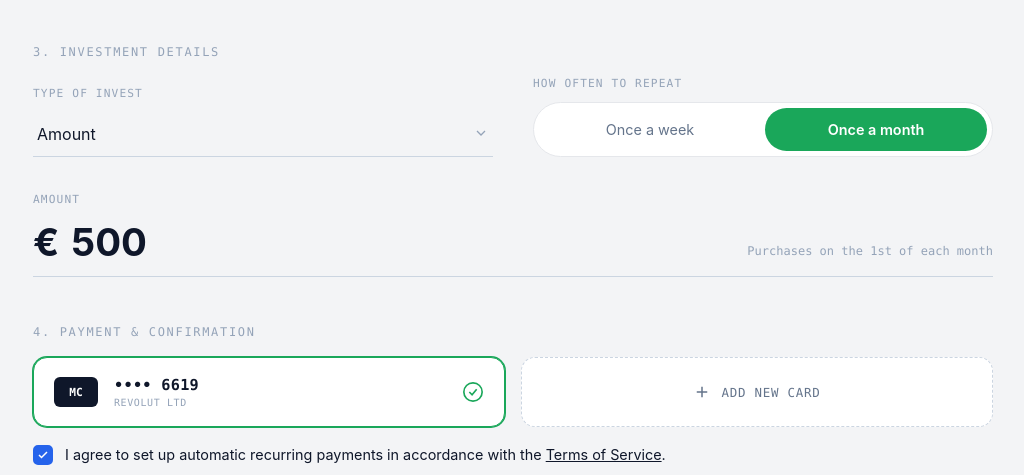
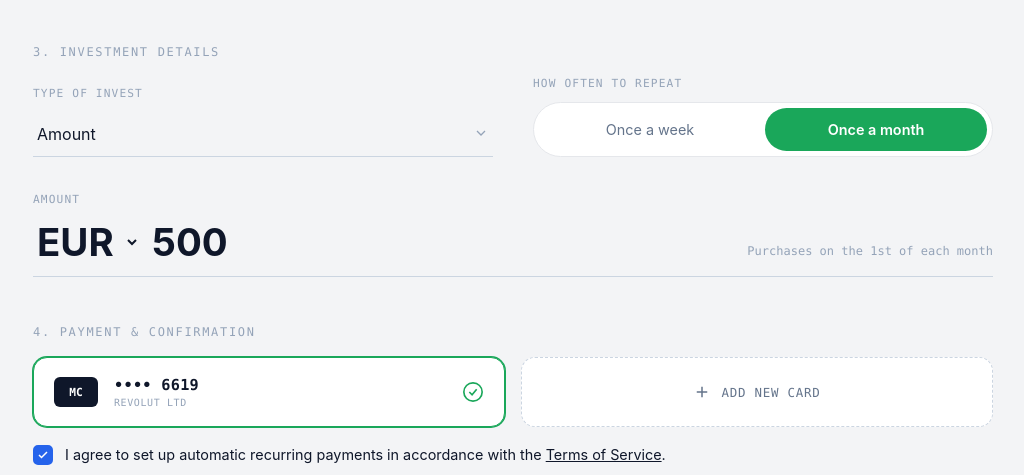
Before and after one commit to mariiashumova1979-collab/Recur, a plain HTML site: page index.html in a window 1280 px wide. Shown: the part 905-1380 px from the top of the page, without its empty margins (127-1151 px from the left). Drawn offline with Linux system fonts and the light colour scheme.

Commit message:
Add files via upload

```diff
--- a/index.html
+++ b/index.html
@@ -118,6 +118,7 @@
   .amount-field:focus-within { border-color: var(--ink); }
   .amount-input-wrap { display: flex; align-items: baseline; gap: 10px; min-width: 0; }
   .amount-prefix { font-size: 2.4rem; font-weight: 700; }
+  .amount-currency { border: none; background: transparent; color: var(--ink); outline: none; cursor: pointer; font-family: var(--sans); padding: 0 6px 0 0; }
   .amount-input { font-size: 2.4rem; font-weight: 700; color: var(--ink); border: none; background: transparent; outline: none; width: 260px; max-width: 100%; font-family: var(--sans); }
   .amount-input::-webkit-outer-spin-button, .amount-input::-webkit-inner-spin-button { -webkit-appearance: none; margin: 0; }
   .amount-input { -moz-appearance: textfield; }
@@ -263,7 +264,10 @@
       <label class="field-label" id="amount-label">Amount</label>
       <div class="amount-field">
         <div class="amount-input-wrap">
-          <span class="amount-prefix" id="amount-prefix">€</span>
+          <select id="amount-prefix" class="amount-prefix amount-currency" aria-label="Currency">
+            <option value="USD">USD</option>
+            <option value="EUR" selected>EUR</option>
+          </select>
           <input type="number" id="amount" class="amount-input" value="500" min="0" step="1">
         </div>
         <div class="amount-hint" id="amount-hint">Purchases on the 1st of each month</div>
@@ -614,7 +618,8 @@ function handleSubmit() {
     $('submit-btn').classList.remove('loading');
     var v = parseFloat($('amount').value);
     var period = state.frequency==='weekly' ? 'every Monday' : 'on the 1st of each month';
-    var what = state.invType==='shares' ? '<strong>'+Math.floor(v)+' shares</strong> of' : '<strong>€'+v.toFixed(2)+'</strong> in';
+    var currency = $('amount-prefix').value || 'EUR';
+    var what = state.invType==='shares' ? '<strong>'+Math.floor(v)+' shares</strong> of' : '<strong>'+currency+' '+v.toFixed(2)+'</strong> in';
     $('summary-text').innerHTML = 'You will invest '+what+' <strong>'+state.selected.ticker+'</strong> '+period+', funded from your Revolut card ending 6619.';
     $('summary-panel').classList.add('visible');
     if (state.firstSchedule) { confetti(); localStorage.setItem('hasSchedule','1'); state.firstSchedule=false; toast('🎉 First schedule created!'); }
@@ -652,6 +657,7 @@ function bindEvents() {
   $('etf-card-list').addEventListener('click', function(e){ var card=e.target.closest('.etf-card'); if (card){ var inst=instruments.filter(function(x){ return x.id===parseInt(card.dataset.id); })[0]; if (inst) selectFromCard(inst); } });
 
   $('invest-type').addEventListener('change', handleInvestTypeChange);
+  $('amount-prefix').addEventListener('change', validate);
   $('amount').addEventListener('input', validate);
   $('freq-toggle').addEventListener('click', function(e){ var b=e.target.closest('.freq-btn'); if (b) setFrequency(b.dataset.freq); });
 
```
